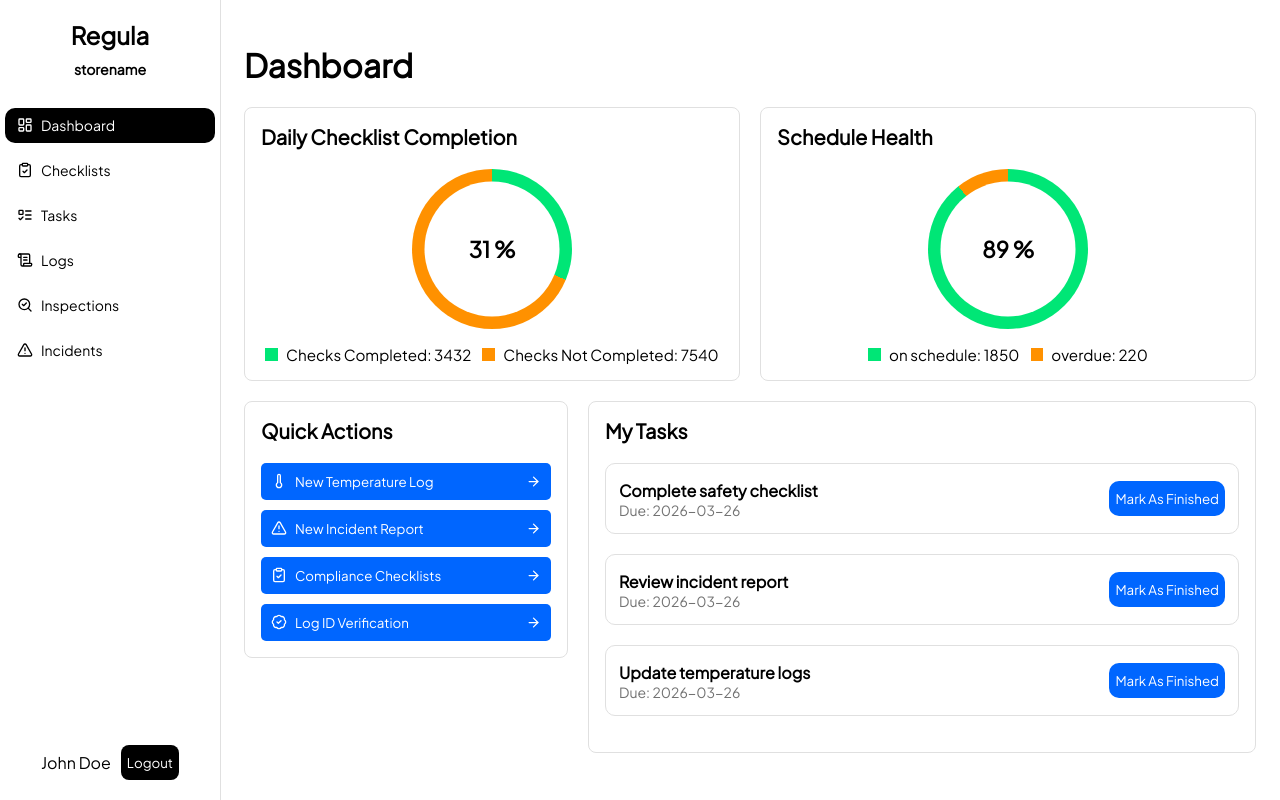
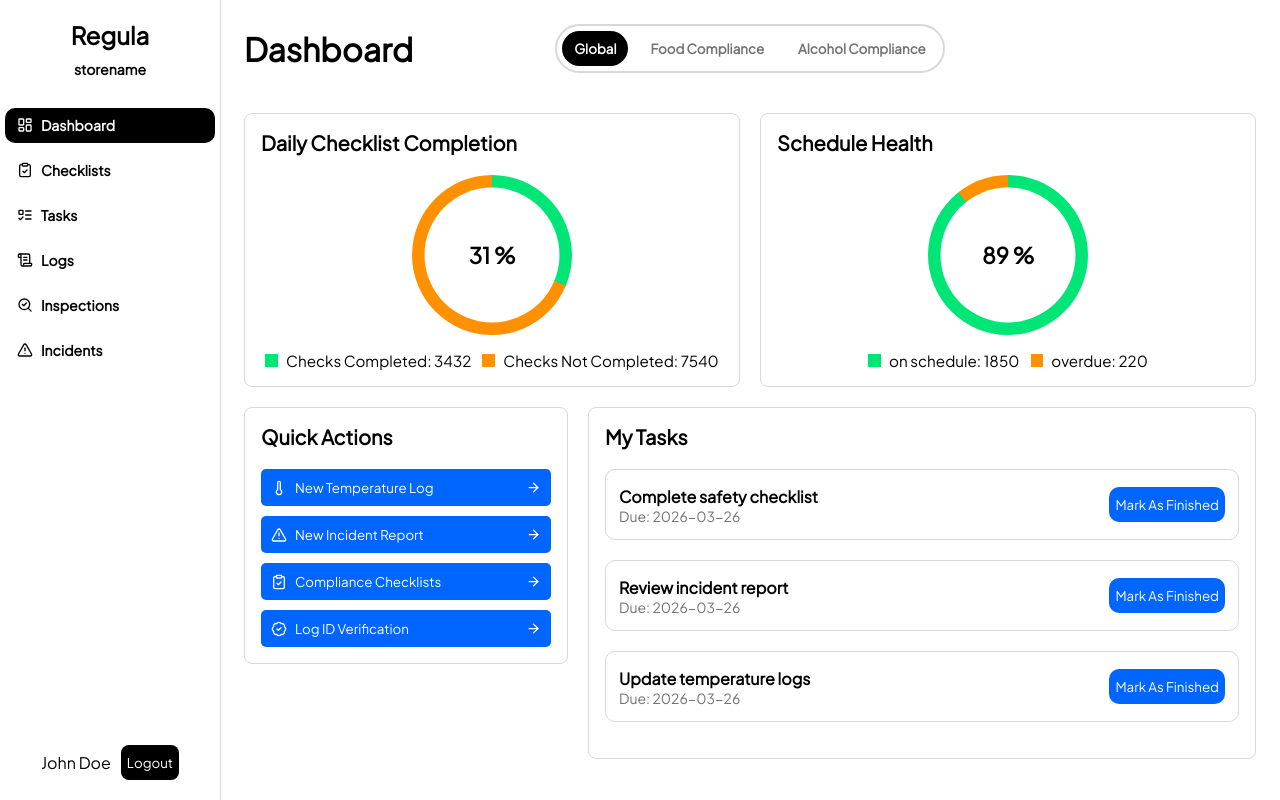
Before and after one commit to siguraso/fullstack-project-v26, a Vue app in the folder frontend/: page / in a window 1280 px wide. Built offline with nearby package versions, Linux system fonts and the light colour scheme; the HTML template or start-up script is replaced by a standard one.

Commit message:
created viewheader component (horisontal navbar)

```diff
--- a/frontend/src/assets/main.css
+++ b/frontend/src/assets/main.css
@@ -6,12 +6,12 @@
 :root {
   --bg: #ffffff;
   --primary: #0066ff;
-  --primary-hover: rgb(0, 65, 162);
+  --primary-hover: rgb(0, 75, 187);
   --primary-active: rgb(0, 34, 85);
   --secondary: #00e676;
   --tertiary: #ff9100;
   --neutral: #000000;
-  --stroke: #e0e0e0;
+  --stroke: #d8d8d8;
   --text-secondary: #727272;
 }
 
--- a/frontend/src/components/Sidebar.vue
+++ b/frontend/src/components/Sidebar.vue
@@ -111,6 +111,7 @@ function setActive(index: number) {
   border-radius: 10px;
   text-align: left;
   padding-left: 12px;
+  font-weight: bold;
   transition:
     background-color 220ms ease,
     color 220ms ease,
--- /dev/null
+++ b/frontend/src/components/ui/ViewHeader.vue
@@ -0,0 +1,99 @@
+<script setup lang="ts">
+import { ref } from 'vue'
+
+const props = withDefaults(
+  defineProps<{
+    title?: string
+    options: string[]
+    routes: string[]
+  }>(),
+  {
+    title: '',
+  },
+)
+
+const activeIndex = ref(0)
+
+function setActive(index: number) {
+  activeIndex.value = index
+}
+</script>
+
+<template>
+  <div class="view-header">
+    <h1 class="title">
+      {{ props.title }}
+    </h1>
+    <div class="actions">
+      <button
+        v-for="(option, index) in props.options"
+        :key="option"
+        :class="index === activeIndex ? 'menu-button-active' : 'menu-button-inactive'"
+        @click="setActive(index)"
+      >
+        {{ option }}
+      </button>
+    </div>
+    <div class="spacer" aria-hidden="true" />
+  </div>
+</template>
+
+<style scoped>
+.view-header {
+  --action-button-bg: #d9d9d9;
+  --action-button-hover-bg: #b3b3b3;
+
+  display: grid;
+  grid-template-columns: 1fr auto 1fr;
+  align-items: center;
+  column-gap: 12px;
+  margin-bottom: 40px;
+}
+
+.title {
+  margin: 0;
+  justify-self: start;
+}
+
+.actions {
+  display: flex;
+  grid-column: 2;
+  justify-content: center;
+  align-items: center;
+  gap: 10px;
+  padding: 5px;
+  border-radius: 70px;
+  border: 2px solid var(--stroke);
+}
+
+.actions .menu-button-inactive {
+  background-color: var(--bg);
+  color: var(--text-secondary);
+  border: none;
+  border-radius: 50px;
+  padding: 6px 12px;
+  cursor: pointer;
+  font-weight: bold;
+  transition:
+    background-color 220ms ease,
+    color 220ms ease;
+}
+
+.actions .menu-button-inactive:hover {
+  background-color: var(--stroke);
+}
+
+.actions .menu-button-active {
+  color: white;
+  background-color: var(--neutral);
+  border: none;
+  border-radius: 50px;
+  padding: 6px 12px;
+  cursor: pointer;
+  font-weight: bold;
+}
+
+.spacer {
+  justify-self: end;
+}
+</style>
--- a/frontend/src/views/dashboard/Dashboard.vue
+++ b/frontend/src/views/dashboard/Dashboard.vue
@@ -4,6 +4,7 @@ import Card from '@/components/ui/Card.vue'
 import PieChart from './components/PieChart.vue'
 import QuickActions from './components/QuickActions.vue'
 import MyTasks from './components/MyTasks.vue'
+import ViewHeader from '@/components/ui/ViewHeader.vue'
 
 type DashboardState = 'ready' | 'loading' | 'error'
 
@@ -31,7 +32,13 @@ const retryLoad = () => {
 </script>
 
 <template>
-  <h1>Dashboard</h1>
+  <header>
+    <ViewHeader
+      title="Dashboard"
+      :options="['Global', 'Food Compliance', 'Alcohol Compliance']"
+      :routes="['/dashboard', '/dashboard/food-compliance', '/dashboard/alcohol-compliance']"
+    />
+  </header>
   <div class="dashboard-grid">
     <Card class="tile tile-main-chart">
       <template #card-header> Daily Checklist Completion</template>
```
